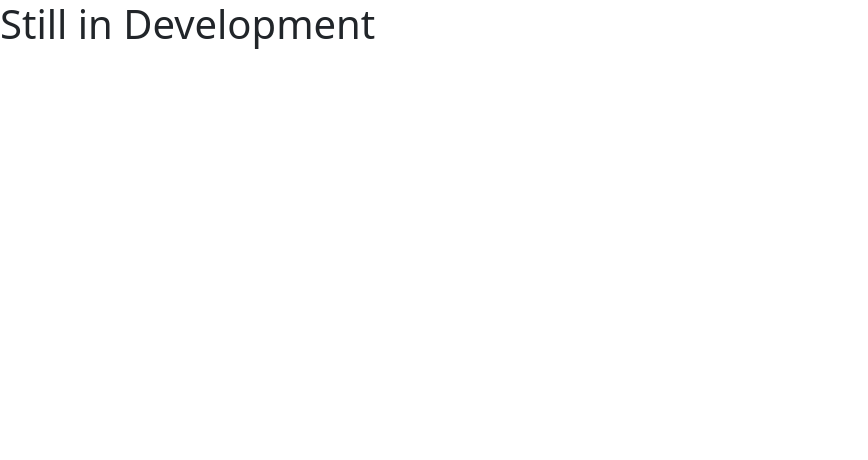
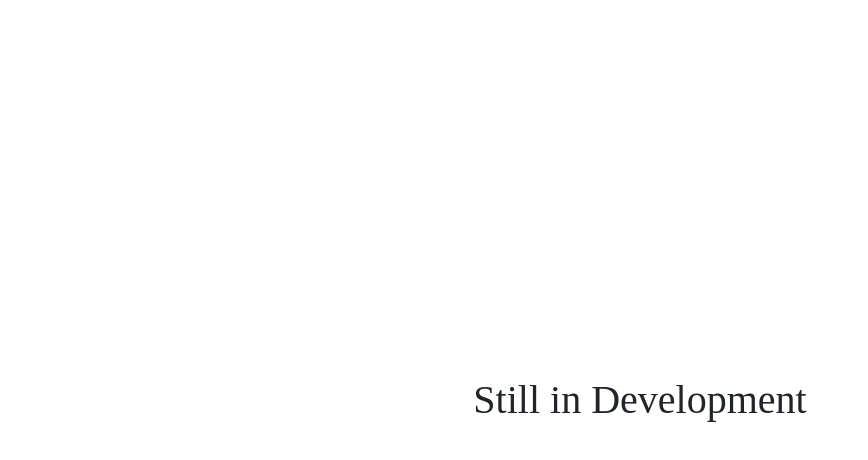
Before and after one commit to b-qureshi/b-qureshi.github.io, a plain HTML site: page HTML/placeholder.html in a window 1280 px wide. Shown: the whole page, without its empty margins (0-868 px from the left). Drawn offline with nearby package versions, Linux system fonts and the light colour scheme.

Commit message:
Updated Placeholder

```diff
--- a/HTML/placeholder.html
+++ b/HTML/placeholder.html
@@ -4,7 +4,7 @@
     rel="stylesheet"
     crossorigin="anonymous"
   />
-  <link href:
+  <link href="../CSS/pending.css" rel="stylesheet" />
 </head>
 <body>
   <h1 class="pending">Still in Development</h1>
```
